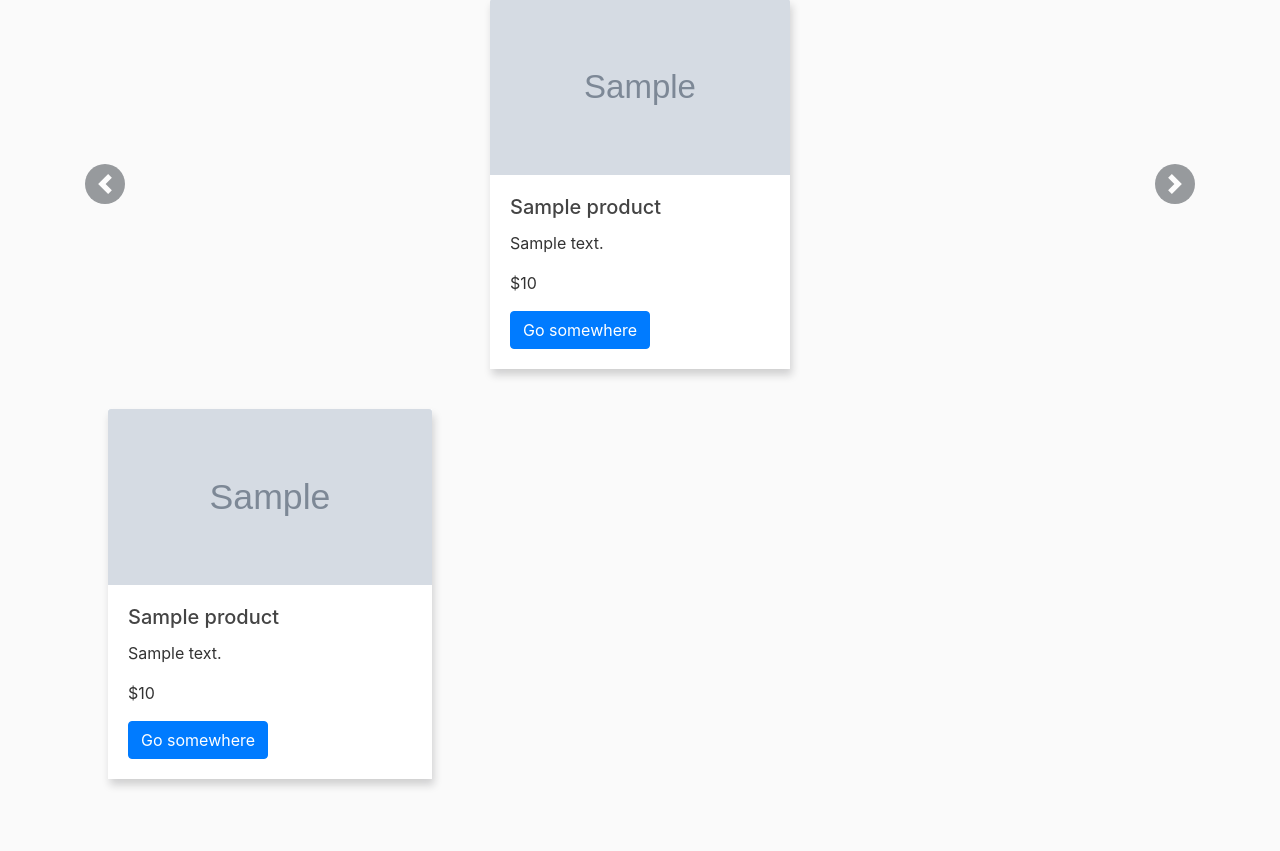
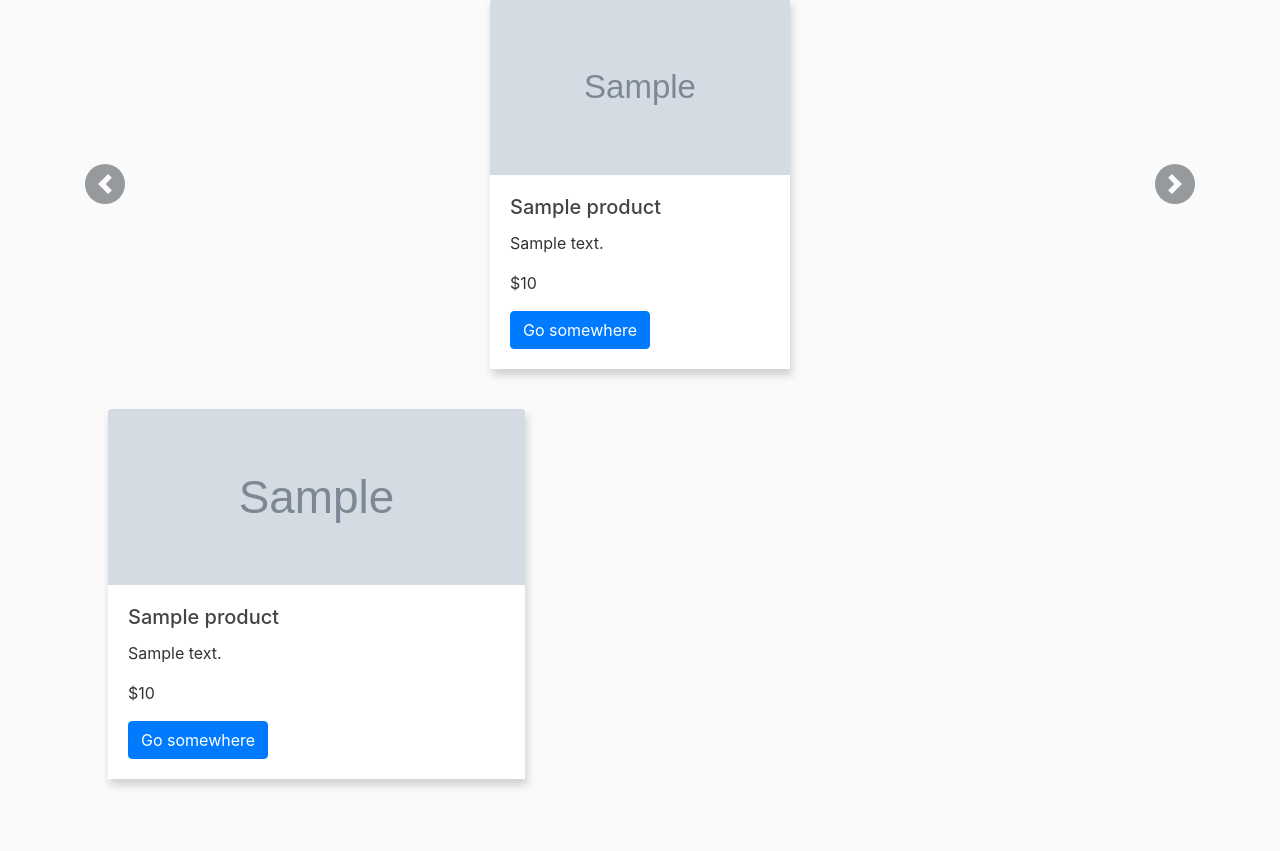
Before and after one commit to mido922/ITI-Django-Project, a Django app: template Crowd_Funding_App/home_app/templates/home/home.html in a window 1280 px wide. Shown: the part 221-1072 px from the top of the page. Run offline with Django 3.2, Linux system fonts and the light colour scheme; the template is opened without the code that fills it: most values are stand-ins (such as "Sample title", 1, 10 or a date in 2020); grey boxes marked "Sample" are stand-in pictures; some libraries are stand-ins or nearby versions.

Commit message:
add some features

```diff
--- a/Crowd_Funding_App/home_app/templates/home/home.html
+++ b/Crowd_Funding_App/home_app/templates/home/home.html
@@ -66,7 +66,7 @@
         <div class="container mt-8">
   <div class="row">
     {% for product in products %}
-      <div class="col-md-4 ">
+      <div class="col-md-5 ">
         <div class="card gap-row-3 gap-column-3 mt-4">
           <img src="{{ product.image }}" class="card-img-top" alt="{{ product.name }}">
           <div class="card-body">
```
